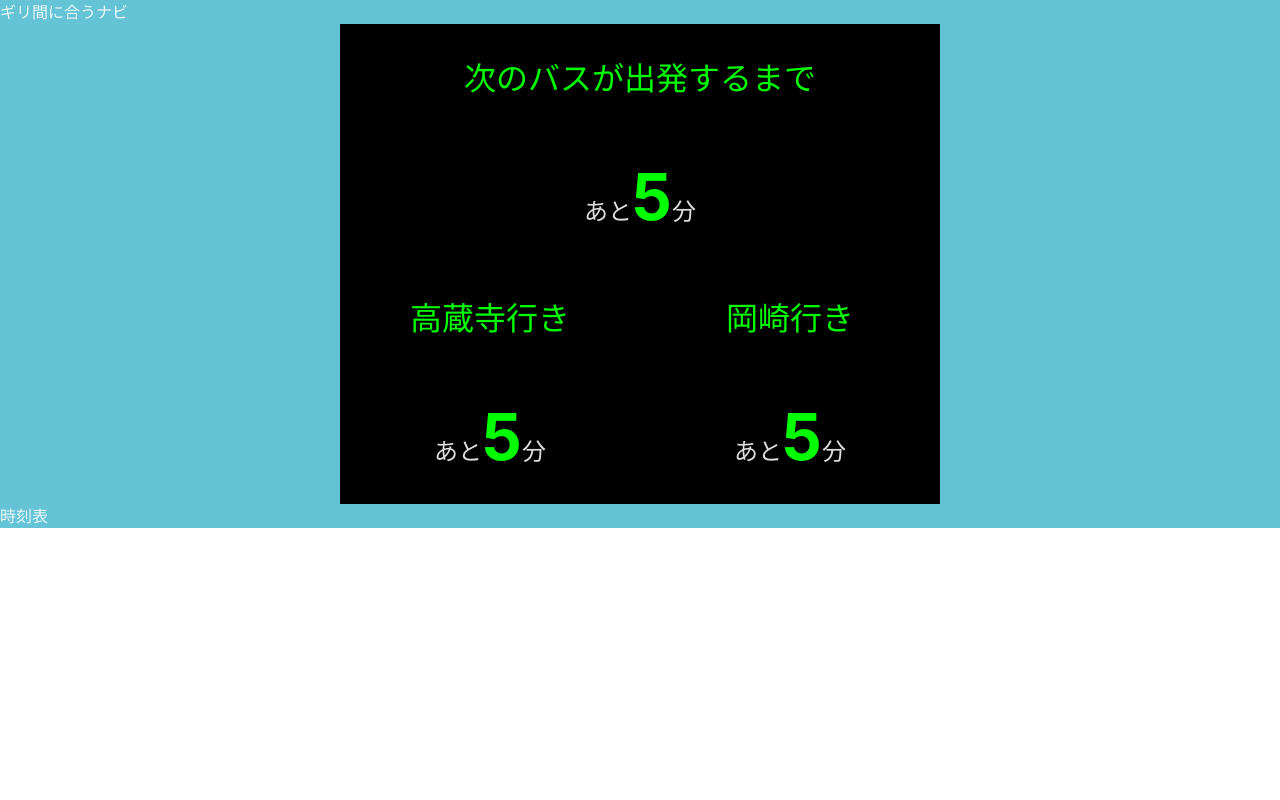
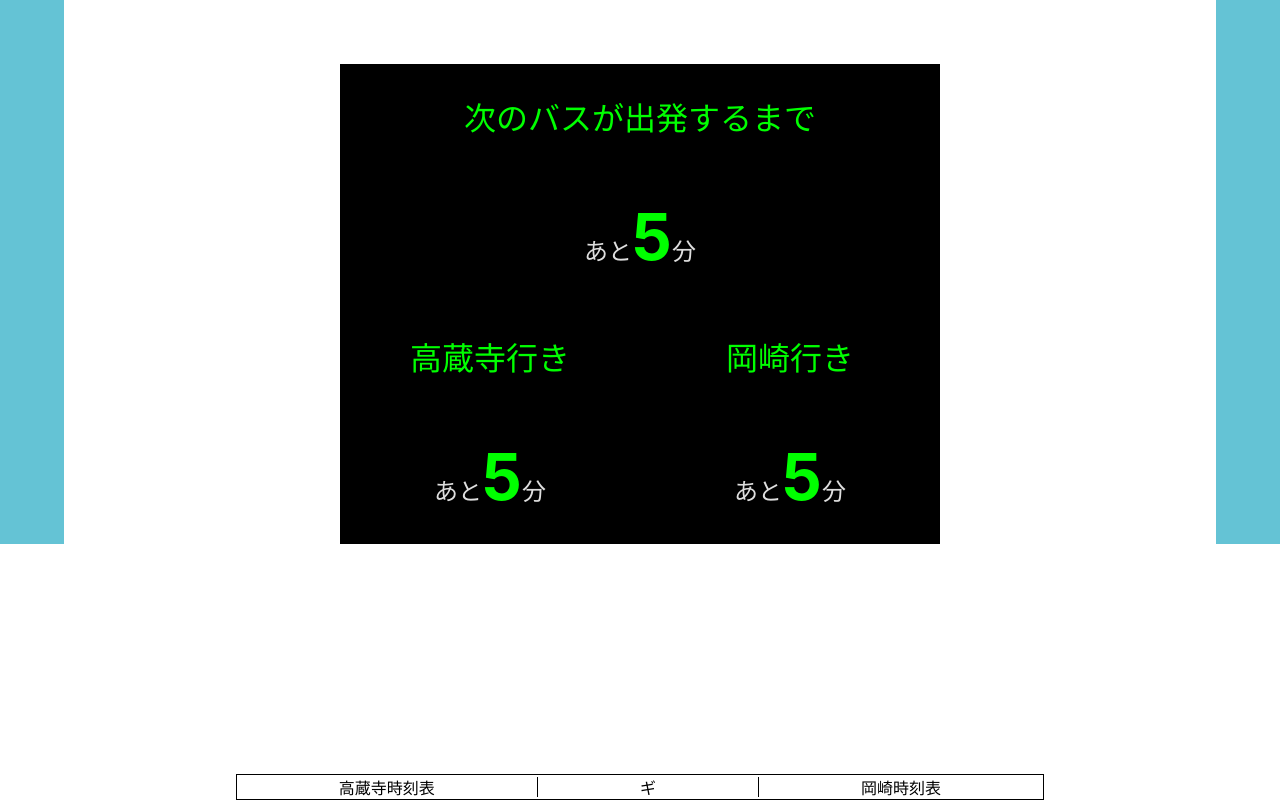
Before and after one commit to 2024AIT-OOP2-G01/bus-frontend, a React (Vite) app: page / in a window 1280 px wide. Built offline with nearby package versions, Linux system fonts and the light colour scheme.

Commit message:
リミットテーブルレスポンシブ、footer作成

```diff
--- a/src/App.jsx
+++ b/src/App.jsx
@@ -1,22 +1,35 @@
 import { useState } from 'react'
 import styled from "styled-components"
 import { NextTime } from './NextTime'
+import Footer from './footer'
 
 function App() {
 
-  const Container = styled.div`
+  const WhiteContainer = styled.div`
+    width: 90%;
+    margin: auto;
+    background-color: #FFF;
+    padding-top: 5%;
+  `
+
+  const BlueContainer = styled.div`
     background-color: #64C3D5;0;
   `
 
   const FlexWrapper = styled.div`
     display: flex;
     justify-content: center;
+
+    @media screen and (max-width: 1000px){
+      flex-direction: column;
+      align-items: center;
+    }
   `
 
   return (
     <>
-      <Container>
-        <p>ギリ間に合うナビ</p>
+      <BlueContainer>
+        <WhiteContainer>
           <NextTime
             Word='次のバスが出発するまで'
           />
@@ -32,8 +45,9 @@ function App() {
               margin = '0'
             />
           </FlexWrapper>
-        <div>時刻表</div>
-      </Container>
+          <Footer />
+        </WhiteContainer>
+      </BlueContainer>
     </>
   )
 }
--- /dev/null
+++ b/src/Footer.jsx
@@ -0,0 +1,56 @@
+import React from 'react'
+import styled from "styled-components"
+
+const Footer = () => {
+
+  const Container = styled.div`
+    display: flex;
+    justify-content: center;
+    align-items: center;
+    position: fixed;
+    bottom: 0;
+    width: 90%;
+    margin: 0 auto;
+  `
+
+  const Ul = styled.ul`
+    display: flex;
+    width: 70%;
+    justify-content: space-evenly;
+    align-items: center;
+    list-style: none;
+    border: 1px solid #000;
+    background-color: #FFF;
+    @media screen and (max-width: 1000px){
+      width: 100%;
+    }
+  `
+
+  const Li = styled.li`
+    color: #000;
+    font-family: Inter;
+    font-style: normal;
+    font-weight: 700;
+    line-height: normal;
+  `
+
+  const Border = styled.div`
+    width: 1px;
+    height: 20px;
+    background-color: #000;
+  `
+
+  return (
+    <Container>
+      <Ul>
+        <Li>高蔵寺時刻表</Li>
+        <Border></Border>
+        <Li>ギ</Li>
+        <Border></Border>
+        <Li>岡崎時刻表</Li>
+      </Ul>
+    </Container>
+  )
+}
+
+export default Footer
--- a/src/NextTime.jsx
+++ b/src/NextTime.jsx
@@ -19,6 +19,12 @@ export const NextTime = (
         font-style: normal;
         font-weight: 700;
         line-height: normal;
+        @media screen and (max-width: 1000px){
+            font-size: 24px;
+        }
+        @media screen and (max-width: 600px){
+            font-size: 16px;
+        }
     `
 
     const Limit = styled.div`
@@ -26,6 +32,9 @@ export const NextTime = (
         display: flex;
         justify-content: center;
         align-items: baseline;
+        @media screen and (max-width: 600px){
+            font-size: 16px;
+        }
     `
 
     const BigSize = styled.p`
@@ -36,6 +45,9 @@ export const NextTime = (
         font-style: normal;
         font-weight: 700;
         line-height: normal;
+        @media screen and (max-width: 600px){
+            font-size: 48px;
+        }
     `
 
     const Wrapper = styled.div`
@@ -46,6 +58,12 @@ export const NextTime = (
         display: flex;
         flex-direction: column;
         justify-content: space-around;
+        @media screen and (max-width: 1000px){
+            width: 300px;
+        }
+        @media screen and (max-width: 600px){
+            width: 200px;
+        }
     `
   return (
     <Wrapper>
--- a/src/index.css
+++ b/src/index.css
@@ -18,6 +18,10 @@ body {
   padding: 0;
 }
 
-p{
+p,li,ul{
   margin: 0;
 }
+
+ul{
+  padding: 0;
+}
```
Lines whose indentation alone changed are shown as unchanged.
